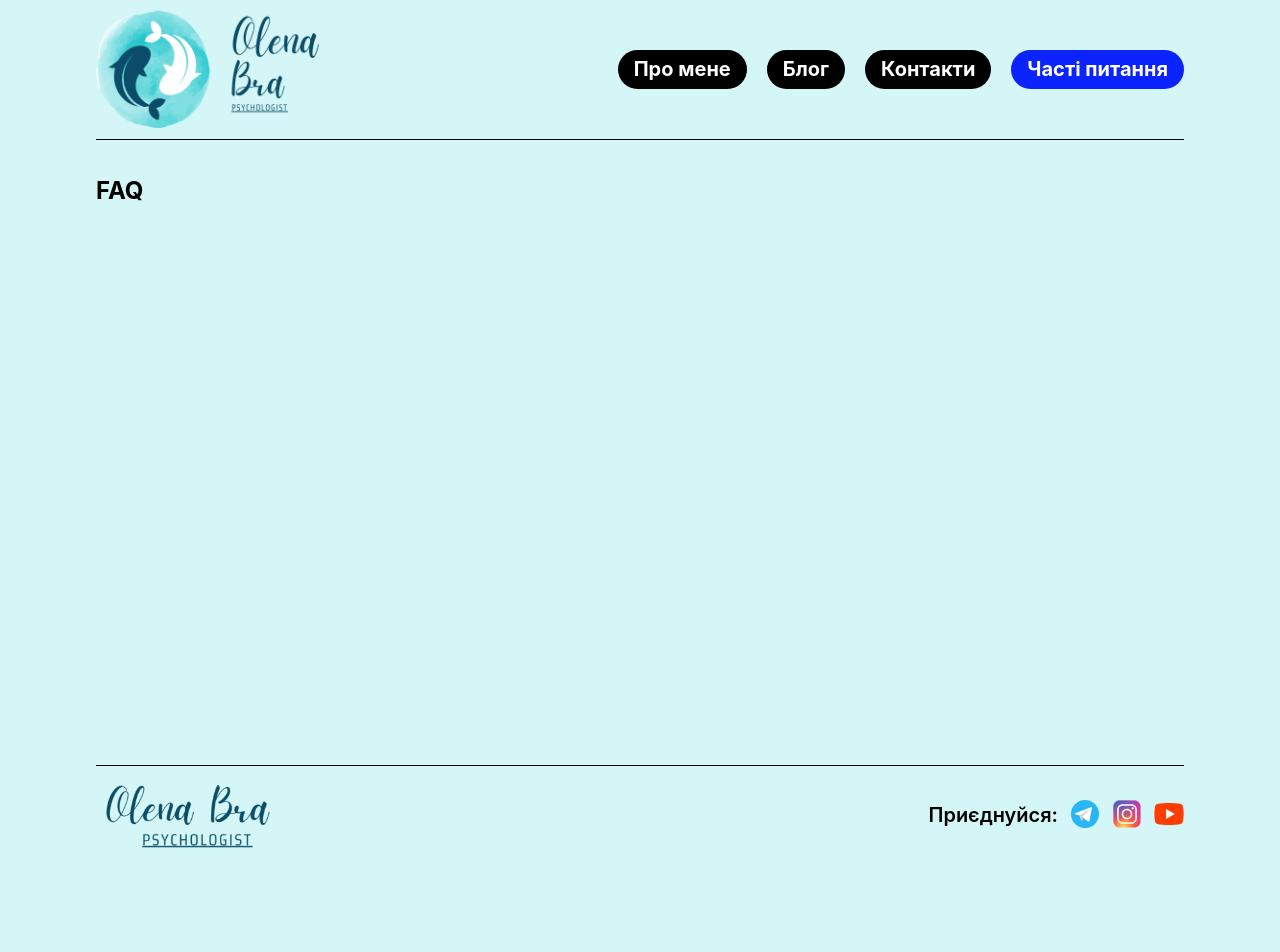
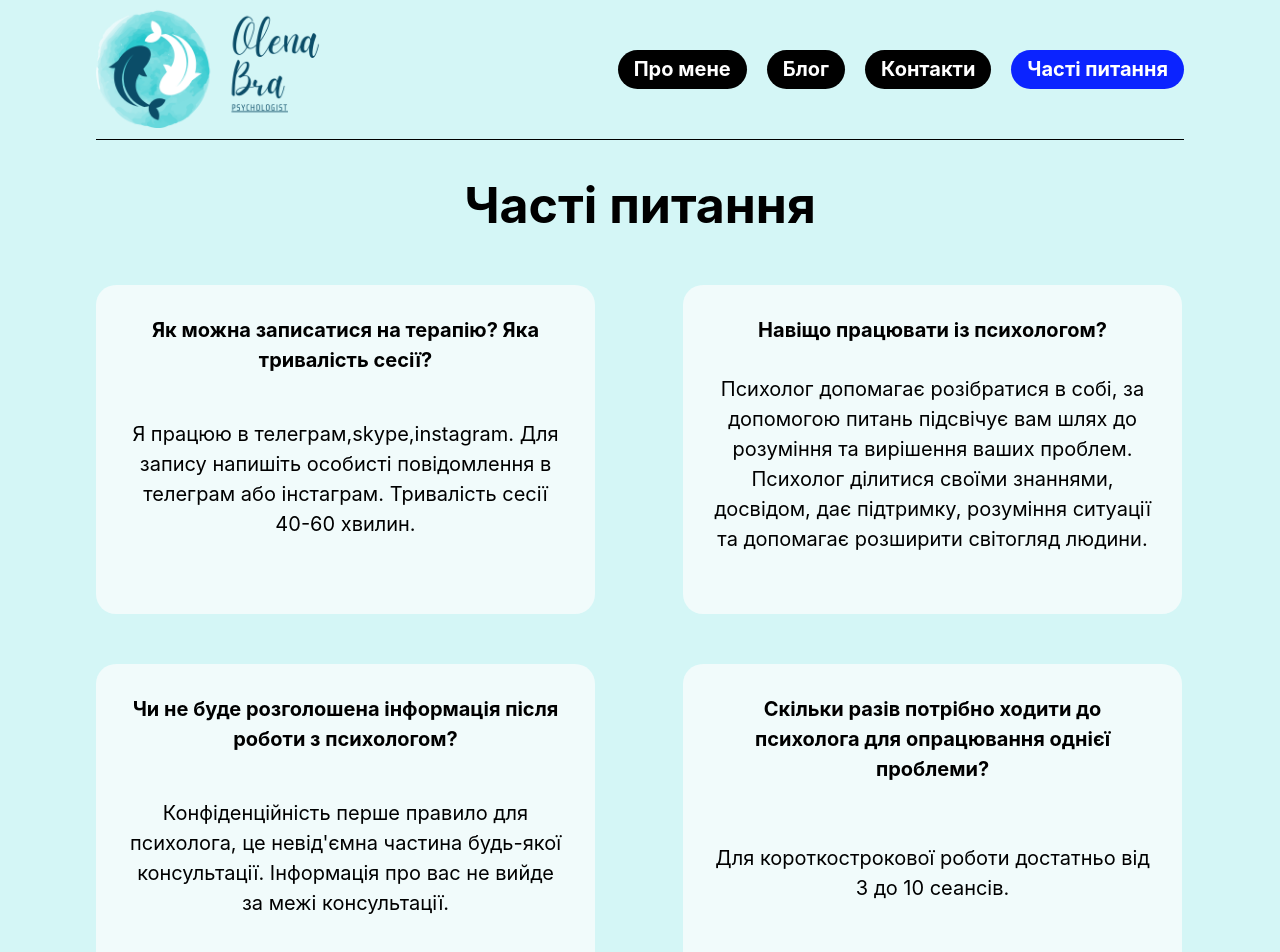
Before and after one commit to BigSiCorp/visitCard, a React (Create React App) app: page /visitCard/questions in a window 1280 px wide. Shown: the top 952 px of the page. Before the commit the page ends 881 px from the top, so only its background shows below. Built offline with nearby package versions, Linux system fonts and the light colour scheme.

Commit message:
add style FAQPage and component PageTitle

```diff
--- /dev/null
+++ b/src/components/Common/PageTitle/PageTitle.jsx
@@ -0,0 +1,5 @@
+import { Title } from './PageTitle.styled';
+
+export const PageTitle = ({ text }) => {
+  return <Title>{text}</Title>;
+};
--- /dev/null
+++ b/src/components/Common/PageTitle/PageTitle.styled.js
@@ -0,0 +1,9 @@
+import styled from 'styled-components';
+
+export const Title = styled.h2`
+  margin: 0 auto 50px;
+  display: block;
+  text-align: center;
+  font-weight: 700;
+  font-size: 50px;
+`;
--- a/src/pages/AboutPage/AboutPage.jsx
+++ b/src/pages/AboutPage/AboutPage.jsx
@@ -1,10 +1,11 @@
 import { Section } from 'utils/globalStyles';
+import { PageTitle } from '../../components/Common/PageTitle/PageTitle';
 
 export const AboutPage = () => {
   return (
     <main>
       <Section>
-        <h1>About</h1>
+        <PageTitle text="Про мене" />
       </Section>
     </main>
   );
--- a/src/pages/BlogPage/BlogPage.jsx
+++ b/src/pages/BlogPage/BlogPage.jsx
@@ -1,9 +1,11 @@
 import { Section } from 'utils/globalStyles';
+import { PageTitle } from '../../components/Common/PageTitle/PageTitle';
+
 export const BlogPage = () => {
   return (
     <main>
       <Section>
-        <h1>Blog</h1>
+        <PageTitle text="Блог" />
       </Section>
     </main>
   );
--- a/src/pages/ContactsPage/ContactPage.styled.js
+++ b/src/pages/ContactsPage/ContactPage.styled.js
@@ -1,12 +1,4 @@
 import styled from 'styled-components';
-
-export const PageTitle = styled.h2`
-  margin: 0 auto 30px;
-  display: block;
-  text-align: center;
-  font-weight: 700;
-  font-size: 64px;
-`;
 
 export const Box = styled.div`
   display: flex;
--- a/src/pages/ContactsPage/ContactsPage.jsx
+++ b/src/pages/ContactsPage/ContactsPage.jsx
@@ -3,7 +3,6 @@ import PlaceForMeet from '../../images/Place_for_meet.jpg';
 import IconInstargram from '../../images/insta.svg';
 import IconTelegram from '../../images/telegram.svg';
 import {
-  PageTitle,
   Box,
   InfoBox,
   BoxTitle,
@@ -17,12 +16,13 @@ import {
   ContactsIteam,
   ConditionsText,
 } from './ContactPage.styled';
-
+import { PageTitle } from '../../components/Common/PageTitle/PageTitle';
 export const ContactsPage = () => {
   return (
     <main>
       <Section>
-        <PageTitle>Контакти</PageTitle>
+        <PageTitle text="Контакти" />
+
         <Box>
           <InfoBox>
             <div>
--- a/src/pages/FAQPage/FAQPage.jsx
+++ b/src/pages/FAQPage/FAQPage.jsx
@@ -1,10 +1,73 @@
 import { Section } from 'utils/globalStyles';
+import { FAQList, FAQIteam, FAQTitle, FAQBox } from '../FAQPage/FAQPage.styled';
+import { PageTitle } from '../../components/Common/PageTitle/PageTitle';
 
 export const FAQPage = () => {
   return (
     <main>
       <Section>
-        <h1>FAQ</h1>
+        <PageTitle text="Часті питання" />
+
+        <FAQList>
+          <FAQIteam>
+            <FAQTitle>
+              Як можна записатися на терапію? Яка тривалість сесії?
+            </FAQTitle>
+            <FAQBox>
+              <p>
+                Я працюю в телеграм,skype,instagram. Для запису напишіть
+                особисті повідомлення в телеграм або інстаграм. Тривалість сесії
+                40-60 хвилин.
+              </p>
+            </FAQBox>
+          </FAQIteam>
+          <FAQIteam>
+            <FAQTitle>Навіщо працювати із психологом?</FAQTitle>
+            <FAQBox>
+              <p>
+                Психолог допомагає розібратися в собі, за допомогою питань
+                підсвічує вам шлях до розуміння та вирішення ваших проблем.
+                Психолог ділитися своїми знаннями, досвідом, дає підтримку,
+                розуміння ситуації та допомагає розширити світогляд людини.
+              </p>
+            </FAQBox>
+          </FAQIteam>
+          <FAQIteam>
+            <FAQTitle>
+              Чи не буде розголошена інформація після роботи з психологом?
+            </FAQTitle>
+            <FAQBox>
+              <p>
+                Конфіденційність перше правило для психолога, це невід'ємна
+                частина будь-якої консультації. Інформація про вас не вийде за
+                межі консультації.
+              </p>
+            </FAQBox>
+          </FAQIteam>
+          <FAQIteam>
+            <FAQTitle>
+              Скільки разів потрібно ходити до психолога для опрацювання однієї
+              проблеми?
+            </FAQTitle>
+
+            <FAQBox>
+              <p>Для короткострокової роботи достатньо від 3 до 10 сеансів.</p>
+            </FAQBox>
+          </FAQIteam>
+          <FAQIteam>
+            <FAQTitle>
+              Як підготувати себе до походу до психолога? Що я маю робити?
+            </FAQTitle>
+            <FAQBox>
+              <p>
+                Бажано підготувати зошит і ручку для записів, але це не
+                обов'язково. Також для себе можете подумки чи письмово визначити
+                над яким запитом хочете попрацювати і які очікуєте на результати
+                після роботи з психологом.
+              </p>
+            </FAQBox>
+          </FAQIteam>
+        </FAQList>
       </Section>
     </main>
   );
--- /dev/null
+++ b/src/pages/FAQPage/FAQPage.styled.js
@@ -0,0 +1,38 @@
+import styled from 'styled-components';
+
+export const PageTitle = styled.h2`
+  margin: 0 auto 50px;
+  display: block;
+  text-align: center;
+  font-weight: 700;
+  font-size: 64px;
+`;
+export const FAQList = styled.ul`
+  display: flex;
+  font-size: 20px;
+  line-height: 1.5;
+  color: #000000;
+  flex-wrap: wrap;
+  column-gap: 88px;
+  row-gap: 50px;
+  text-align: center;
+  margin-bottom: 50px;
+`;
+export const FAQIteam = styled.li`
+  width: 499px;
+  display: flex;
+  flex-direction: column;
+  height: 329px;
+  padding: 30px;
+  background: rgba(255, 254, 254, 0.68);
+  border-radius: 20px;
+`;
+export const FAQTitle = styled.p`
+  font-weight: 700;
+  text-alight: center;
+`;
+export const FAQBox = styled.div`
+  display: flex;
+  align-items: center;
+  flex-grow: 1;
+`;
--- a/src/pages/HomePage/HomePage.jsx
+++ b/src/pages/HomePage/HomePage.jsx
@@ -1,10 +1,11 @@
 import { Section } from 'utils/globalStyles';
+import { PageTitle } from '../../components/Common/PageTitle/PageTitle';
 
 export const HomePage = () => {
   return (
     <main>
       <Section>
-        <h1>Hello</h1>
+        <PageTitle text="Hello" />
       </Section>
     </main>
   );
```
